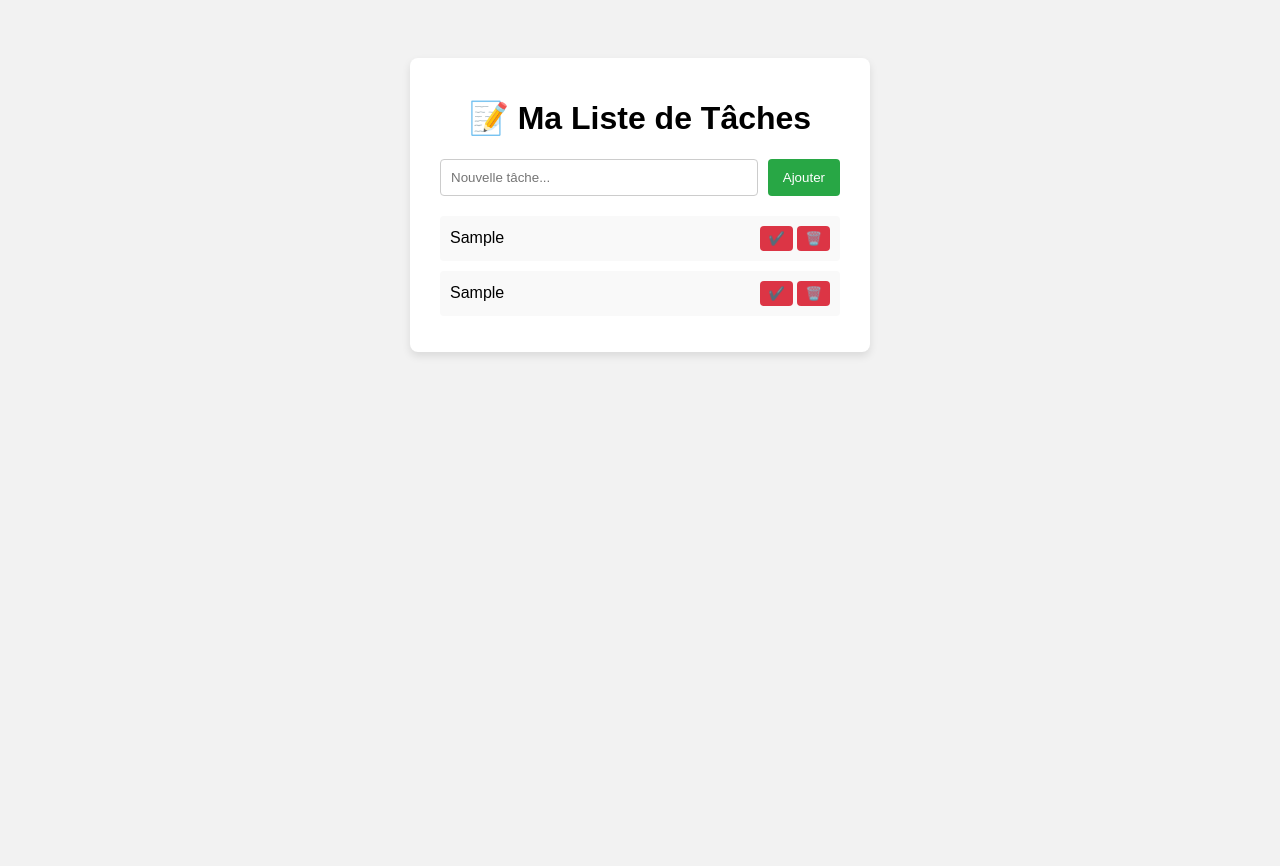
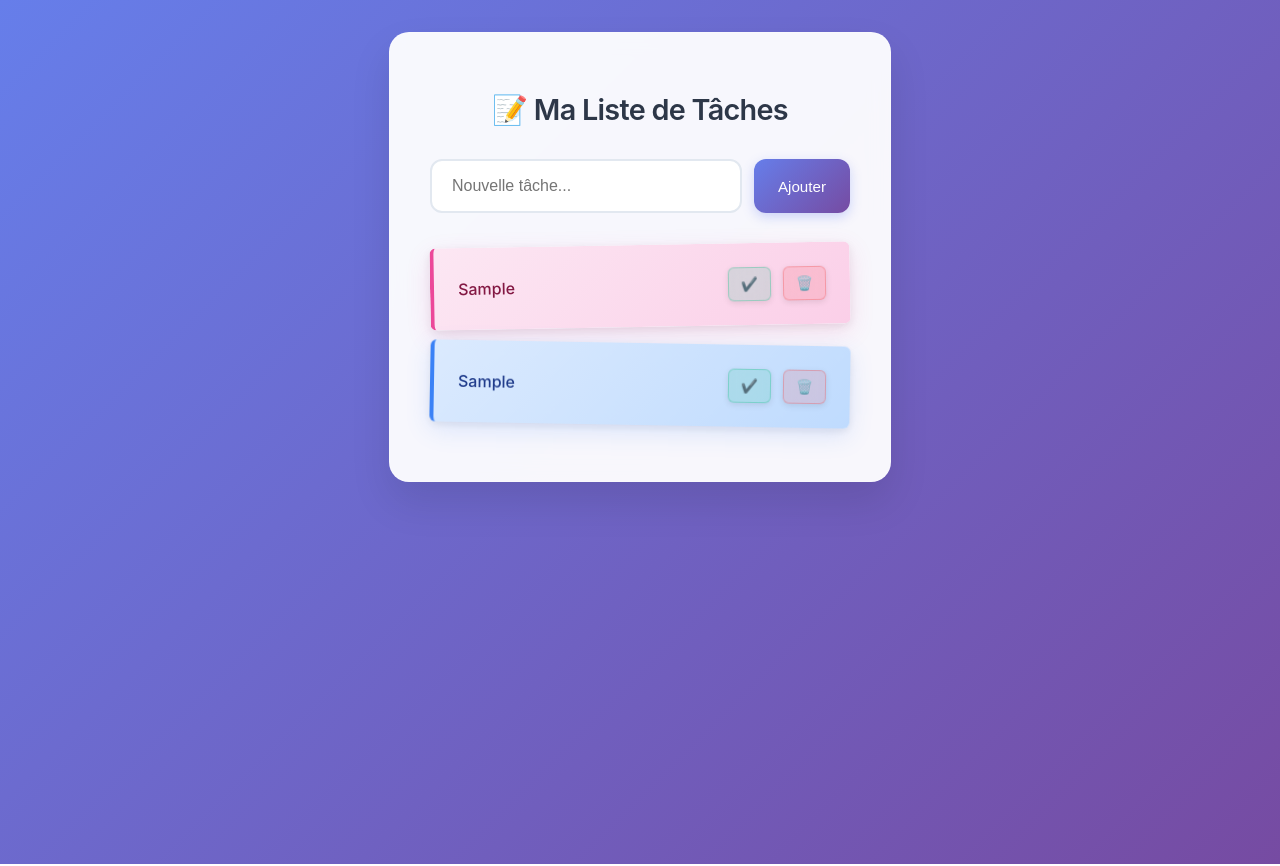
Before and after one commit to Babson46/CheickpointVibeCoding4, a plain HTML site: page index.html in a window 1280 px wide. Both pictures are taken after typing "Sample" into the empty fields and a click on the button "Ajouter". Drawn offline with Linux system fonts and the light colour scheme.

Commit message:
Todo App modifiaction avec correction de Replit

```diff
--- a/Style.css
+++ b/Style.css
@@ -1,78 +1,189 @@
 body {
-  font-family: Arial, sans-serif;
-  background-color: #f2f2f2;
+  font-family: -apple-system, BlinkMacSystemFont, 'Segoe UI', Roboto, Oxygen, Ubuntu, Cantarell, sans-serif;
+  background: linear-gradient(135deg, #667eea 0%, #764ba2 100%);
   display: flex;
   justify-content: center;
   align-items: flex-start;
-  padding-top: 50px;
+  padding: 2rem 1rem;
   min-height: 100vh;
+  margin: 0;
 }
 
 .container {
-  background: white;
-  padding: 20px 30px;
-  border-radius: 8px;
-  box-shadow: 0 4px 8px rgba(0,0,0,0.1);
+  background: rgba(255, 255, 255, 0.95);
+  backdrop-filter: blur(10px);
+  padding: 2.5rem;
+  border-radius: 20px;
+  box-shadow: 0 20px 40px rgba(0, 0, 0, 0.1);
   width: 100%;
-  max-width: 400px;
+  max-width: 420px;
+  border: 1px solid rgba(255, 255, 255, 0.2);
 }
 
 h1 {
   text-align: center;
+  color: #2d3748;
+  font-weight: 600;
+  font-size: 1.8rem;
+  margin-bottom: 2rem;
+  letter-spacing: -0.025em;
 }
 
 .input-section {
   display: flex;
-  gap: 10px;
-  margin-bottom: 20px;
+  gap: 12px;
+  margin-bottom: 2rem;
 }
 
 input[type="text"] {
   flex: 1;
-  padding: 10px;
-  border: 1px solid #ccc;
-  border-radius: 4px;
+  padding: 1rem 1.25rem;
+  border: 2px solid #e2e8f0;
+  border-radius: 12px;
+  font-size: 1rem;
+  transition: all 0.2s ease;
+  background: white;
+  color: #2d3748;
+}
+
+input[type="text"]:focus {
+  outline: none;
+  border-color: #667eea;
+  box-shadow: 0 0 0 3px rgba(102, 126, 234, 0.1);
 }
 
 button {
-  padding: 10px 15px;
+  padding: 1rem 1.5rem;
   border: none;
-  background-color: #28a745;
+  background: linear-gradient(135deg, #667eea 0%, #764ba2 100%);
   color: white;
-  border-radius: 4px;
+  border-radius: 12px;
   cursor: pointer;
+  font-weight: 500;
+  font-size: 0.95rem;
+  transition: all 0.2s ease;
+  box-shadow: 0 4px 12px rgba(102, 126, 234, 0.3);
 }
 
 button:hover {
-  background-color: #218838;
+  transform: translateY(-2px);
+  box-shadow: 0 6px 20px rgba(102, 126, 234, 0.4);
+}
+
+button:active {
+  transform: translateY(0);
 }
 
 ul {
   list-style: none;
   padding: 0;
+  margin: 0;
 }
 
 li {
-  background: #f9f9f9;
-  margin-bottom: 10px;
-  padding: 10px;
-  border-radius: 4px;
+  background: linear-gradient(135deg, #fff9c4 0%, #fff3a0 100%);
+  margin-bottom: 16px;
+  padding: 1.5rem;
+  border-radius: 6px;
   display: flex;
   justify-content: space-between;
   align-items: center;
+  border-left: 4px solid #f59e0b;
+  box-shadow: 0 8px 25px rgba(245, 158, 11, 0.15),
+              0 3px 8px rgba(0, 0, 0, 0.08);
+  transition: all 0.3s cubic-bezier(0.4, 0, 0.2, 1);
+  color: #78350f;
+  position: relative;
+  transform: rotate(var(--rotation, 0deg));
+  font-weight: 500;
+}
+
+li:nth-child(odd) {
+  --rotation: -1deg;
+  background: linear-gradient(135deg, #fce7f3 0%, #fbcfe8 100%);
+  border-left-color: #ec4899;
+  box-shadow: 0 8px 25px rgba(236, 72, 153, 0.15),
+              0 3px 8px rgba(0, 0, 0, 0.08);
+  color: #831843;
+}
+
+li:nth-child(even) {
+  --rotation: 1deg;
+  background: linear-gradient(135deg, #dbeafe 0%, #bfdbfe 100%);
+  border-left-color: #3b82f6;
+  box-shadow: 0 8px 25px rgba(59, 130, 246, 0.15),
+              0 3px 8px rgba(0, 0, 0, 0.08);
+  color: #1e3a8a;
+}
+
+li:nth-child(3n) {
+  --rotation: -0.5deg;
+  background: linear-gradient(135deg, #dcfce7 0%, #bbf7d0 100%);
+  border-left-color: #10b981;
+  box-shadow: 0 8px 25px rgba(16, 185, 129, 0.15),
+              0 3px 8px rgba(0, 0, 0, 0.08);
+  color: #065f46;
+}
+
+li:hover {
+  transform: translateY(-3px) rotate(0deg) scale(1.02);
+  box-shadow: 0 15px 35px rgba(0, 0, 0, 0.12),
+              0 8px 20px rgba(0, 0, 0, 0.08);
 }
 
 li.completed {
   text-decoration: line-through;
-  opacity: 0.6;
+  opacity: 0.7;
+  background: linear-gradient(135deg, #f1f5f9 0%, #e2e8f0 100%) !important;
+  color: #64748b !important;
+  border-left-color: #94a3b8 !important;
+  box-shadow: 0 4px 15px rgba(148, 163, 184, 0.1),
+              0 2px 6px rgba(0, 0, 0, 0.05) !important;
+  transform: rotate(var(--rotation, 0deg)) scale(0.98);
+}
+
+li.completed:hover {
+  transform: translateY(-2px) rotate(0deg) scale(1.01);
 }
 
 li button {
-  background: #dc3545;
-  padding: 5px 8px;
-  border-radius: 4px;
+  background: rgba(255, 255, 255, 0.8);
+  color: #64748b;
+  padding: 8px 12px;
+  border-radius: 6px;
+  font-size: 0.85rem;
+  margin-left: 8px;
+  box-shadow: 0 2px 6px rgba(0, 0, 0, 0.1);
+  transition: all 0.2s cubic-bezier(0.4, 0, 0.2, 1);
+  border: 1px solid rgba(255, 255, 255, 0.5);
+  backdrop-filter: blur(8px);
+  font-weight: 600;
 }
 
 li button:hover {
-  background: #c82333;
+  background: rgba(255, 255, 255, 0.95);
+  transform: translateY(-1px);
+  box-shadow: 0 4px 12px rgba(0, 0, 0, 0.15);
 }
+
+li button:first-of-type {
+  background: rgba(16, 185, 129, 0.15);
+  color: #059669;
+  border-color: rgba(16, 185, 129, 0.3);
+}
+
+li button:first-of-type:hover {
+  background: rgba(16, 185, 129, 0.25);
+  box-shadow: 0 4px 12px rgba(16, 185, 129, 0.3);
+}
+
+li button:last-of-type {
+  background: rgba(239, 68, 68, 0.15);
+  color: #dc2626;
+  border-color: rgba(239, 68, 68, 0.3);
+}
+
+li button:last-of-type:hover {
+  background: rgba(239, 68, 68, 0.25);
+  box-shadow: 0 4px 12px rgba(239, 68, 68, 0.3);
+}
```
Also changed, not shown: app.js (line endings or trailing spaces), index.html (line endings or trailing spaces).
